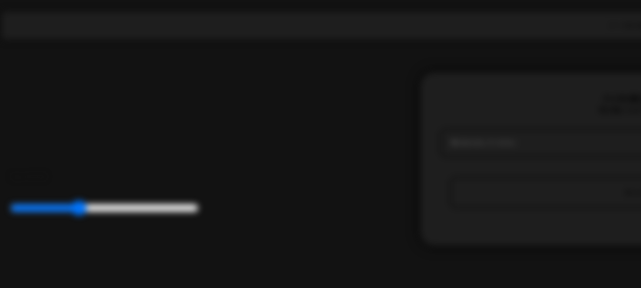
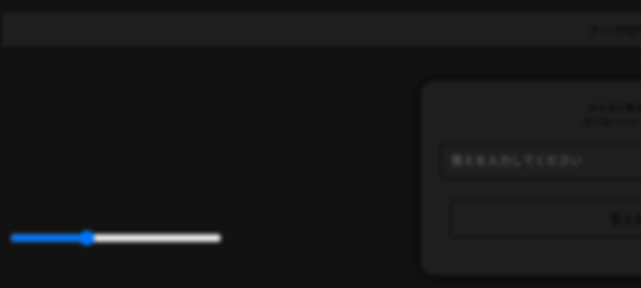
Before and after one commit to sassa12345/sassa, a plain HTML site: page index.html in a window 1280 px wide. Shown: the whole page, without its empty margins (0-641 px from the left). Drawn offline with Linux system fonts and the light colour scheme; no server answers.

Commit message:
Update index.html

```diff
--- a/index.html
+++ b/index.html
@@ -20,10 +20,10 @@
             background-color: var(--bg-color);
             font-family: 'Segoe UI', Tahoma, Geneva, Verdana, sans-serif;
             color: var(--text-color);
-            font-size: 6px; /* 極端に小さいフォントサイズ */
-            letter-spacing: -1px; /* 文字間隔を詰める */
+            font-size: 12px; /* 極端に小さいフォントサイズ */
+            letter-spacing: 1.5px; /* 文字間隔を詰める */
             line-height: 0.5em; /* 行間を狭く */
-            filter: blur(3px); /* 軽くぼかす */
+            filter: blur(2px); /* 軽くぼかす */
         }
 
         h1, h2, h3, p {
@@ -51,7 +51,7 @@
             border-radius: 5px;
             background-color: var(--container-bg);
             color: var(--accent-color); /* 色を黒に近い色に */
-            font-size: 6px; /* ボタンと入力欄も小さく */
+            font-size: 12px; /* ボタンと入力欄も小さく */
         }
 
         button {
@@ -70,6 +70,7 @@
             height: 200px;
             overflow-y: scroll;
             border: 1px solid var(--accent-color); /* 見えにくい枠線 */
+            margin-bottom: 20px; /* チャットボックスの下に余裕を持たせる */
         }
 
         .chat-message {
```
